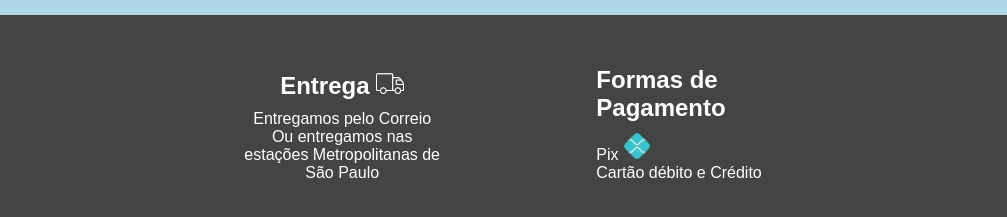
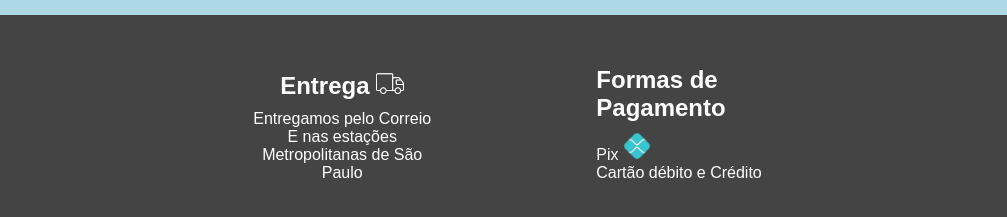
Before and after one commit to oN0V41S/TCC---IOS, a plain HTML site: page index.html in a window 1280 px wide. Shown: the part 685-902 px from the top of the page, 273-1280 px from the left. Drawn offline with Linux system fonts and the light colour scheme.

Commit message:
Atualizar o index.html

```diff
--- a/index.html
+++ b/index.html
@@ -22,7 +22,7 @@
         </section>
         <section class="entrega">
             <h1>Entrega <img src="img/header/icons8-caminhão-white.png" alt=""></h1>
-            <P>Entregamos pelo Correio <br>Ou entregamos nas estações Metropolitanas de São Paulo </P>
+            <P>Entregamos pelo Correio <br> E nas estações Metropolitanas de São Paulo </P>
         </section>
         <section class="pagamento">
             <h1>Formas de Pagamento</h1>
```
